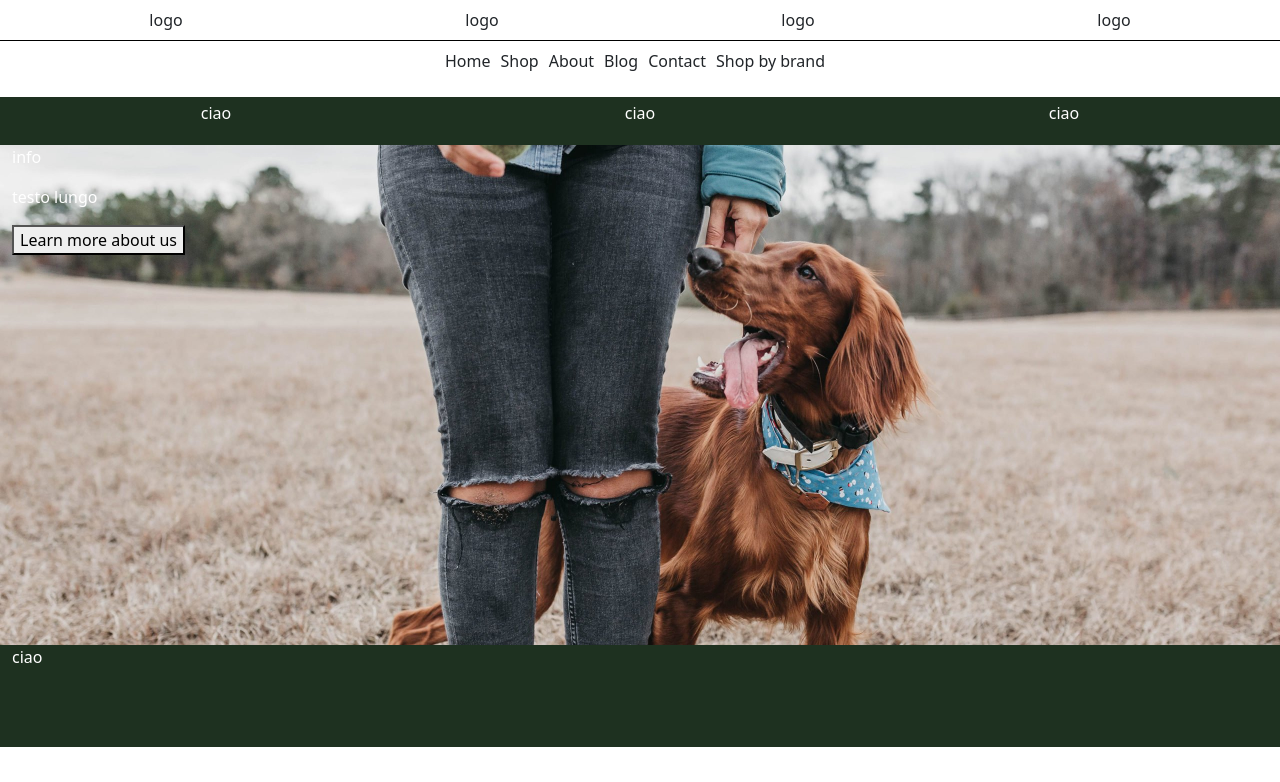
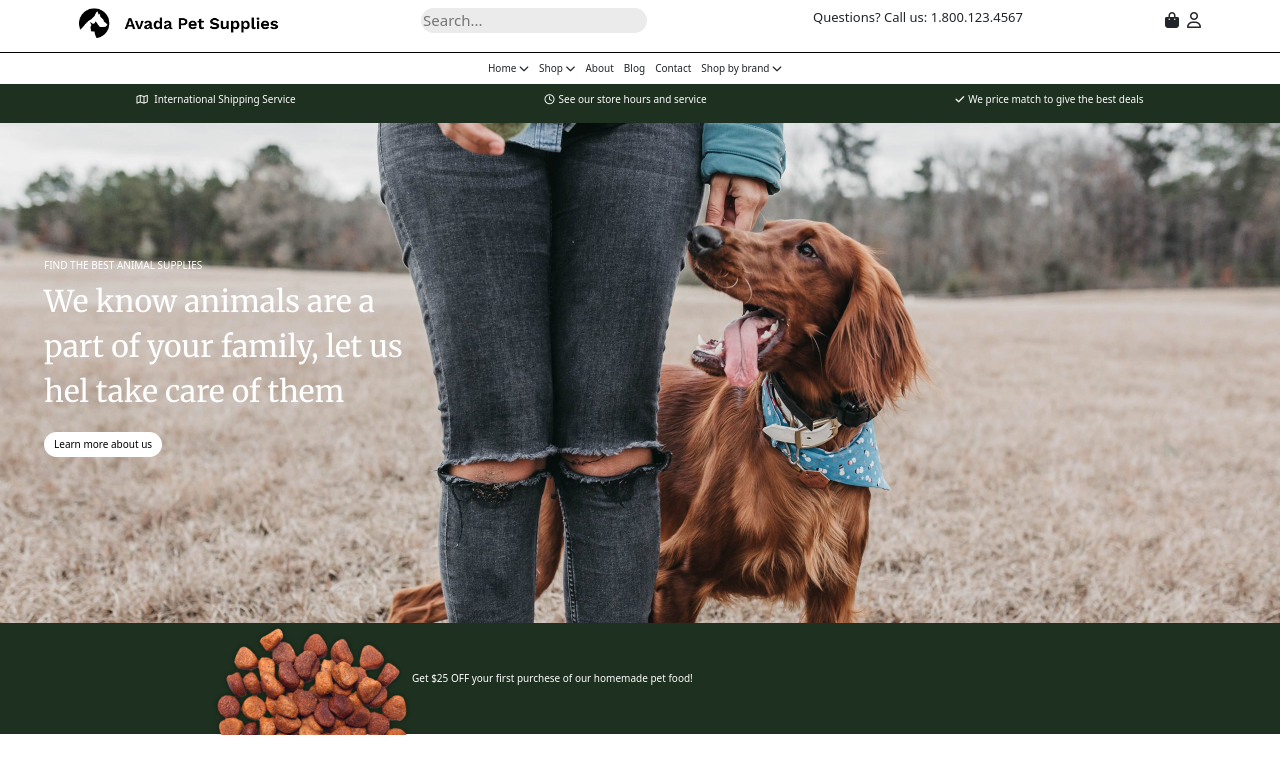
Before and after one commit to Fradala/proj-html-vuejs, a Vue app: page / in a window 1280 px wide. Shown: the top 782 px of the page. Built offline with nearby package versions, Linux system fonts and the light colour scheme.

Commit message:
realizzato header

```diff
--- a/src/components/AppHeader.vue
+++ b/src/components/AppHeader.vue
@@ -3,27 +3,31 @@
         <div class="row">
             <div class="contenitore-header d-flex justify-content-around p-2">
                 <div>
-                    logo
+                    <img src="../assets/images/dark-pet-logo-2x.png" alt="logo">
                 </div>
                 <div>
-                    logo
+                    <input class="me-4" type="search" placeholder="Search...">
                 </div>
                 <div>
-                    logo
+                    <p>
+                        Questions? Call us: 1.800.123.4567
+                    </p>
                 </div>
                 <div>
-                    logo
+                    <i class="fa-solid fa-bag-shopping me-2"></i>
+                    <i class="fa-regular fa-user"></i>
+
                 </div>
             </div>
         </div>
         <div class="row">
             <div>
-                <ul class="d-flex col-12 justify-content-center p-2">
+                <ul class="nav d-flex col-12 justify-content-center p-2">
                     <li>
-                        Home
+                        Home <i class="fa-solid fa-chevron-down"></i>
                     </li>
                     <li>
-                        Shop
+                        Shop <i class="fa-solid fa-chevron-down"></i>
                     </li>
                     <li>
                         About
@@ -35,7 +39,7 @@
                         Contact
                     </li>
                     <li>
-                        Shop by brand
+                        Shop by brand <i class="fa-solid fa-chevron-down"></i>
                     </li>
                 </ul>
             </div>
@@ -46,25 +50,31 @@
 
     <article class="jumbo container-fluid">
             <div class="row">
-                <div class="d-flex justify-content-around p-1">
-                    <p>ciao</p>
-                    <p>ciao</p>
-                    <p>ciao</p>
+                <div class="d-flex justify-content-around mt-2">
+                    <p><i class="fa-regular fa-map me-1"></i> International Shipping Service</p>
+                    <p><i class="fa-regular fa-clock me-1"></i>See our store hours and service</p>
+                    <p><i class="fa-solid fa-check me-1"></i>We price match to give the best deals</p>
                 </div>
             </div>
             <div class="jumbotron row">
                 <div class="">
-                    <p>info</p>
-                    <p>testo lungo</p>
-                    <button class="button-bianco">
+                    <h4 class="text-uppercase">find the best animal supplies</h4>
+                    <p class="testo-lungo"> We know animals are a <br>
+                        part of your family, let us <br>
+                        hel take care of them
+                    </p>
+                    <button>
                         Learn more about us
                     </button>
                 </div>
 
 
             </div>
-            <div>
-                <p>ciao</p>
+            <div class="d-flex">
+                <img class="croccantini" src="../assets/images/food-transparent-5-200x112.png" alt="croccantini">
+                <p class="testo-croccantini mt-5">
+                    Get $25 OFF your first purchese of our homemade pet food!
+                </p>
             </div>
 
         </article>
@@ -83,7 +93,27 @@ export default {
     border-bottom: 1px solid black;
     width: 80%;
     margin: auto;
+
+    img{
+        width: 200px;
+    }
+
+    input{
+        border-radius: 20px;
+        border: none;
+        font-size: 15px;
+        background-color: #ebebeb;
+
+    }
+    p{
+        font-size: 13px;
+    }
 }
+
+.nav{
+    font-size: 10px;
+}
+
 
 ul{
     list-style-type: none;
@@ -106,9 +136,47 @@ ul{
         background-size: cover;
         background-position: center center;
         background-repeat: no-repeat;
+        display: flex;
+        align-items: center;
+        padding: 2rem;
+
+        h4{
+            font-size: 10px;
+        }
+
+        .testo-lungo{
+            font-size: 30px;
+            font-family: 'Merriweather', serif;
+        }
+        button{
+            border-radius: 20px;
+            background-color: white;
+            color: black;
+            padding: 5px 10px;
+            border: none;
+            font-size: 10px;
+            margin-bottom: 30px;
+
+        }
+
+    }
+
+    p{
+        font-size: 10px;
+
+    }
 
 
-    }
+}
+
+.croccantini{
+    width: 200px;
+    margin-left: 200px;
+}
+
+.testo-croccantini{
+    color: white;
+    font-size: 15px;
 }
 
 
--- a/src/components/AppMain.vue
+++ b/src/components/AppMain.vue
@@ -9,7 +9,7 @@
     </div>
     <section class="container">
         <!--qui ci vanno le 4 card-->
-
+        <PrimeQuattroCards/>
         <!--qui ci sono le 3 caselle per il cibo-->
        <article class="row d-flex mt-5">
             <div class="casella  text-center">
@@ -75,7 +75,7 @@
                 </div>
             </section>
        </article>
-       <!--Quattro cards-->
+       <SecondeQuattroCards/>
     </section>
     <section class="testimonials">
         <article class="container mt-5">
@@ -149,13 +149,8 @@
         </p>
     </div>
     <!--
-    <section>
-        quattro cards
-
-        <button>Read all article </button>
-
-    </section>
-    -->
+    <section>quattro cards</section>-->
+    <TerzeQuattroCards/>
 
     <section class="due-animali d-flex text-center">
         <div class="cane">
@@ -240,8 +235,21 @@
 
 </template>
 <script>
+
+import PrimeQuattroCards from './PrimeQuattroCards.vue';
+import SecondeQuattroCards from './SecondeQuattroCards.vue';
+import TerzeQuattroCards from './TerzeQuattroCards.vue';
 export default {
     name: 'AppMain',
+
+    components: {
+        PrimeQuattroCards,
+        SecondeQuattroCards,
+        TerzeQuattroCards,
+
+    }
+
+
 
 }
 </script>
@@ -407,11 +415,11 @@ export default {
 }
 
 .posta{
-    background-image: url(../assets/images/mega-2.jpg);
+    background-image: url(../assets/images/banner-7-2x-scaled.jpg);
     height: 250px;
     width: 80%;
     margin: auto;
-    background-size: cover;
+    background-size: contain;
     background-position: center center;
     background-repeat: no-repeat;
 
@@ -434,6 +442,7 @@ export default {
         border-radius: 20px;
         border: none;
         font-size: 15px;
+        background-color: #ebebeb;
 
     }
 
--- /dev/null
+++ b/src/components/PrimeQuattroCards.vue
@@ -0,0 +1,56 @@
+<template>
+    <section>
+        <div v-for="prodotto in prodotti">
+            <img :src="prodotto.foto" alt="prodotto">
+            <p>
+                {{ prodotto.oggetto }}
+            </p>
+
+        </div>
+    </section>
+</template>
+<script>
+export default {
+
+    data() {
+        return {
+            prodotti: [
+
+                {
+                    foto: '../assets/images/product-9-150x150.jpg',
+                    oggetto: 'Bed (1)',
+                },
+                {
+                    foto: '../assets/images/product-3-150x150.jpg',
+                    oggetto: 'Food (6)',
+                },
+                {
+                    foto: '../assets/images/product-2-150x150.jpg',
+                    oggetto: 'Toys (6)',
+                },
+                {
+                    foto: '../assets/images/product-4-150x150.jpg',
+                    oggetto: 'Transport (6)',
+                },
+
+            ],
+
+        }
+    },
+
+    props: {
+       prodotti: {
+            type: Array,
+            required: true,
+       }
+
+
+    },
+
+}
+</script>
+<style lang="scss">
+@use '../styles/partials/variables' as *;
+@use '../styles/partials/mixins' as *;
+
+</style>
--- /dev/null
+++ b/src/components/SecondeQuattroCards.vue
@@ -0,0 +1,13 @@
+<template lang="">
+    <div>
+
+    </div>
+</template>
+<script>
+export default {
+
+}
+</script>
+<style lang="">
+
+</style>
--- /dev/null
+++ b/src/components/TerzeQuattroCards.vue
@@ -0,0 +1,13 @@
+<template lang="">
+    <div>
+
+    </div>
+</template>
+<script>
+export default {
+
+}
+</script>
+<style lang="">
+
+</style>
```
Also changed, not shown: src/components/QuattroCards.vue (deleted, +0 -18 lines).
